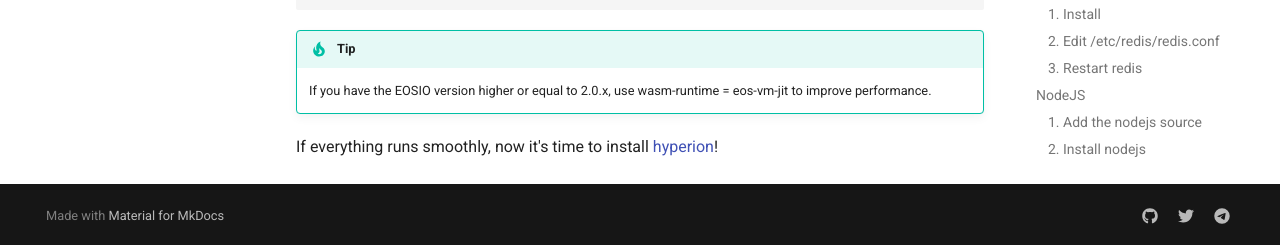
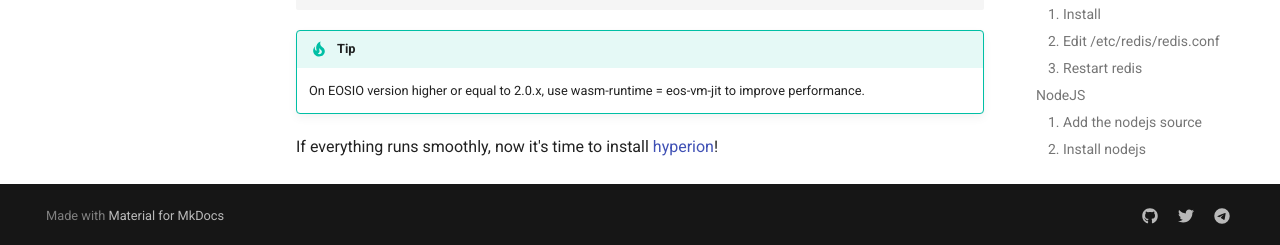
Before and after one commit to eosrio/hyperion-docs, an MkDocs documentation site: the page built from docs/install.md, in a window 1280 px wide and 900 px high, scrolled down 4354 px. Shown: the part 652-897 px from the top of the window. Built offline with MkDocs 1.6.1 and Material for MkDocs 9.7.7, drawn with Linux system fonts in a browser that asks for light colours; comment, search, counter and statistics services are not loaded.

Commit message:
change info

````diff
--- a/docs/install.md
+++ b/docs/install.md
@@ -229,7 +229,7 @@ plugin = eosio::state_history_plugin
 ```
 
 !!!tip
-    If you have the EOSIO version higher or equal to 2.0.x, use wasm-runtime = eos-vm-jit to improve
+    On EOSIO version higher or equal to 2.0.x, use wasm-runtime = eos-vm-jit to improve
     performance.
 
 If everything runs smoothly, now it's time to install [hyperion](hyperion.md)!
````
